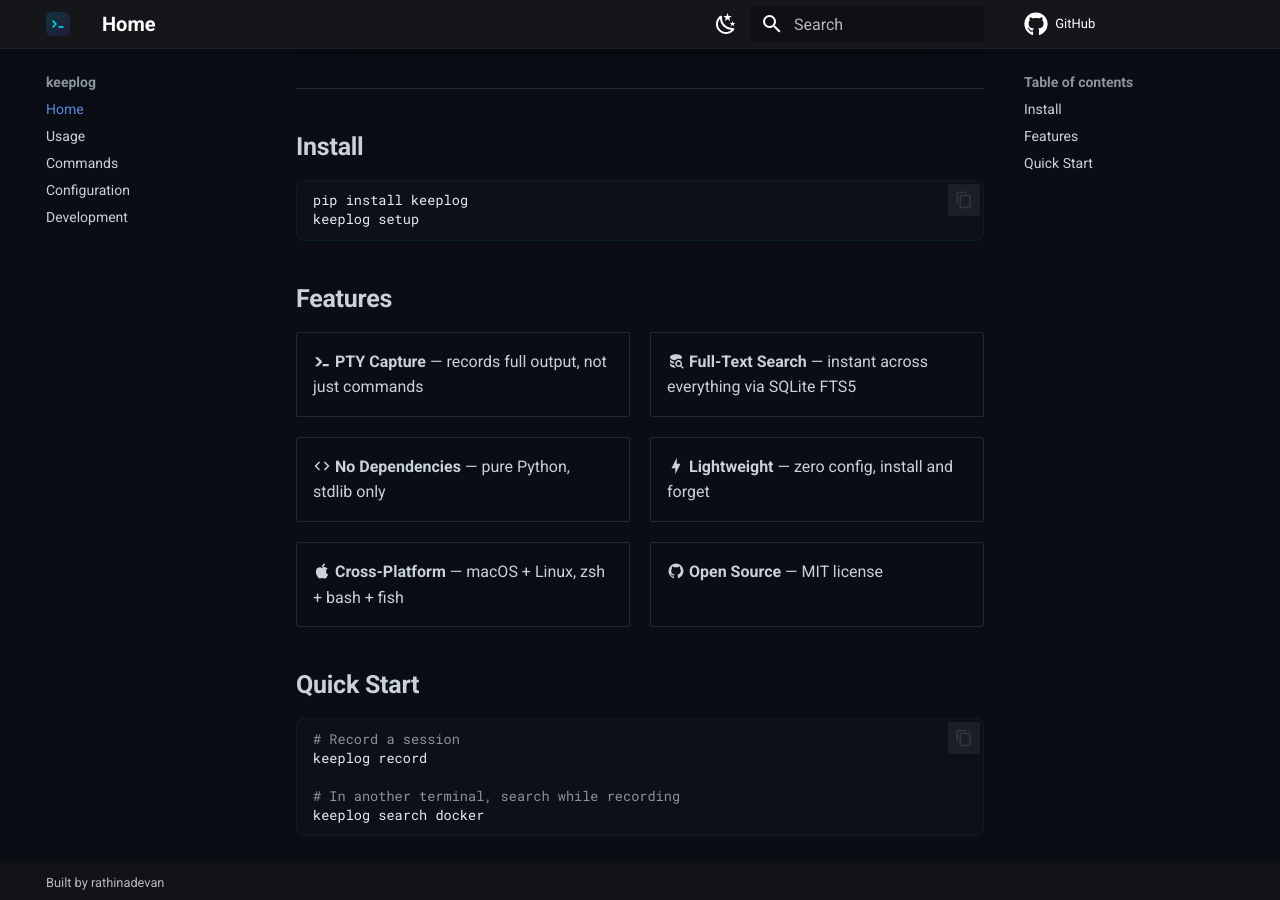
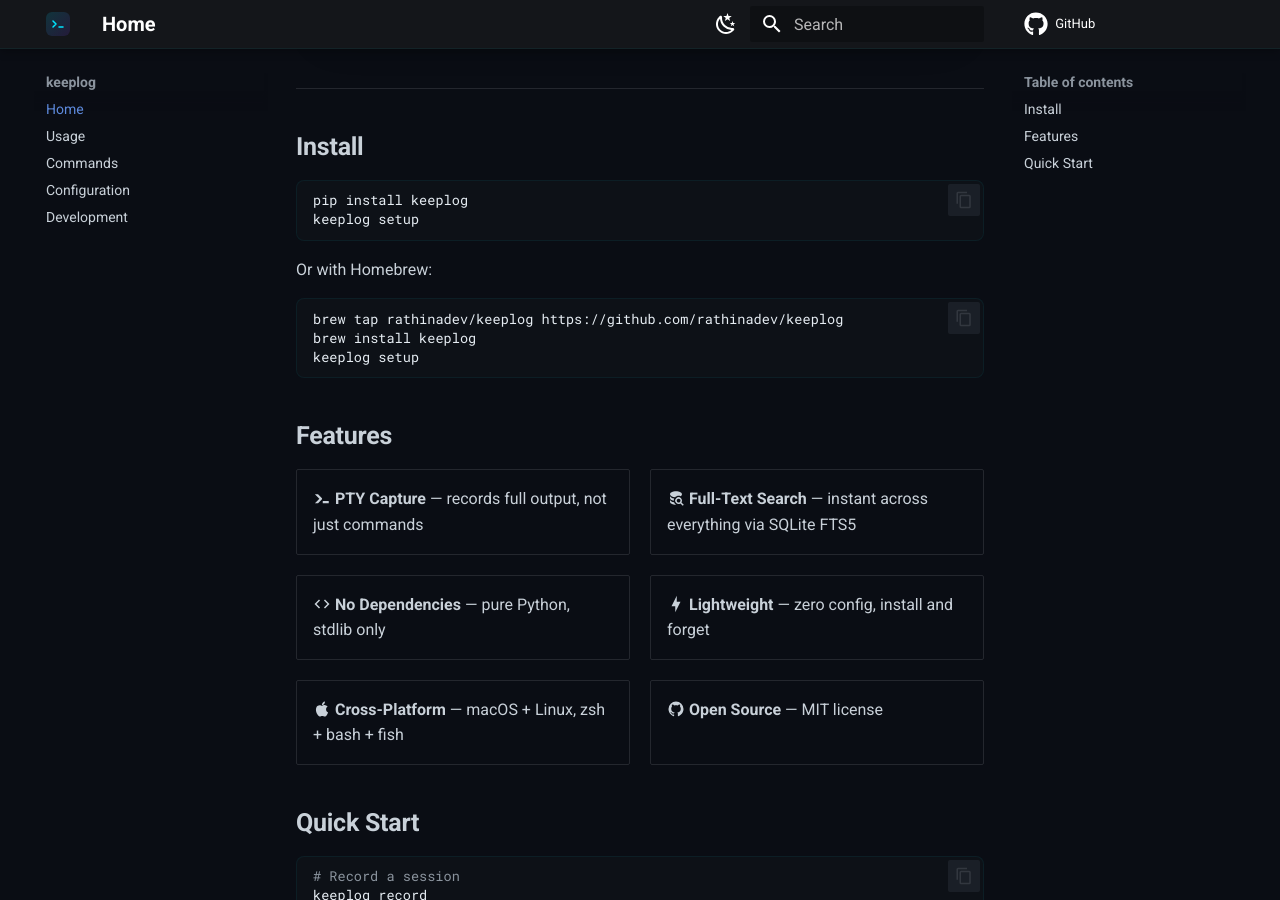
Before and after one commit to rathinadev/keeplog, an MkDocs documentation site: the page built from docs/index.md, in a window 1280 px wide and 900 px high, scrolled down 847 px. Built offline with MkDocs 1.6.1 and Material for MkDocs 9.7.7, drawn with Linux system fonts in a browser that asks for light colours; comment, search, counter and statistics services are not loaded.

Commit message:
docs: add Homebrew install and output search to docs site

````diff
--- a/docs/index.md
+++ b/docs/index.md
@@ -38,6 +38,14 @@ description: keeplog records every terminal command and its output to a searchab
 
 ```bash
 pip install keeplog
+keeplog setup
+```
+
+Or with Homebrew:
+
+```bash
+brew tap rathinadev/keeplog https://github.com/rathinadev/keeplog
+brew install keeplog
 keeplog setup
 ```
 
````
Also changed, not shown: docs/usage.md (+5 -0 lines).
